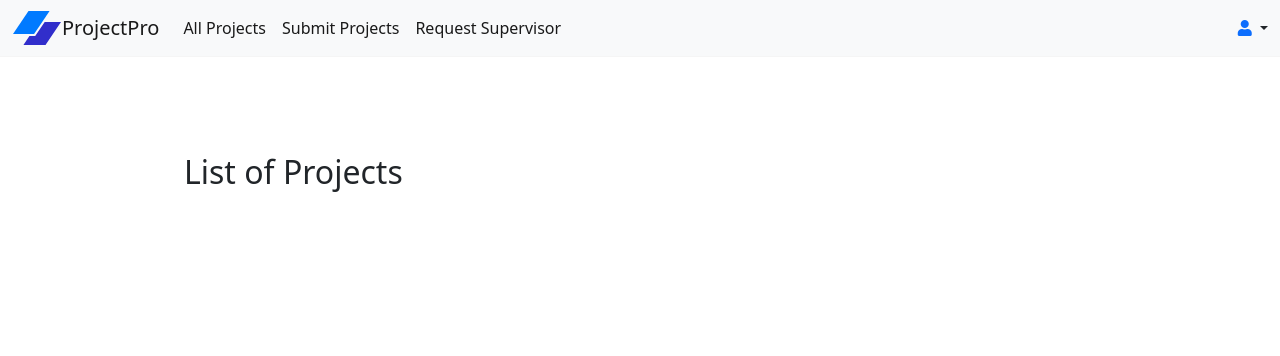
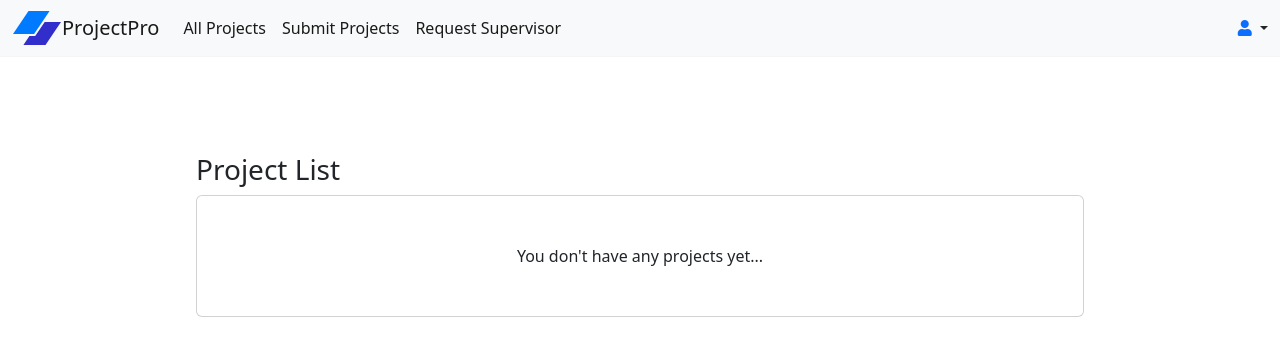
Before and after one commit to sparkle666/student-project-management, a Django app: page /projects_list/ in a window 1280 px wide. Shown: the top 356 px of the page. Run offline with Django 4.2, Linux system fonts and the light colour scheme; the visitor is signed in with stand-in values (Sample User, id 1); some libraries are stand-ins or nearby versions.

Commit message:
fix: error in the list project view, should list projects of current user

```diff
--- a/pages/views.py
+++ b/pages/views.py
@@ -5,7 +5,6 @@ from .forms import ProjectForm, SuperuserCreationForm, SupervisorRequestForm
 from django.http import HttpResponse
 from django.contrib import auth
 from django.urls import reverse
-
 
 
 class HomePageView(TemplateView):
@@ -23,6 +22,7 @@ def create_project(request):
             # Save the project to the database
             project = form.save(commit=False)
             project.submitted_request = True  # You can set other fields as needed
+            project.student = request.user
             project.save()
             # Perform any other actions or redirection here
             return redirect('project_submitted', project_id=project.id)
@@ -39,8 +39,13 @@ def project_submitted(request, project_id):
 
 
 def projects_list(request):
-    projects = Project.objects.all()
-    return render(request, 'pages/project_list.html', {'projects': projects})
+    projects = Project.objects.filter(student=request.user)
+
+    context = {'projects': projects}
+    # if not projects.exists():
+    #     context = {'projects': []}
+
+    return render(request, 'pages/project_list.html', context)
 
   # Create a form for supervisor requests
 
@@ -83,11 +88,13 @@ def superuser_signup(request):
             user.save()
 
             # Log in the superuser
-            user = auth.authenticate(username=user.username, password=request.POST['password1'])
+            user = auth.authenticate(
+                username=user.username, password=request.POST['password1'])
             if user is not None:
                 auth.login(request, user)
 
-            return redirect(reverse('admin:index'))  # Redirect to the admin dashboard.
+            # Redirect to the admin dashboard.
+            return redirect(reverse('admin:index'))
     else:
         form = SuperuserCreationForm()
     return render(request, 'account/superuser_signup.html', {'form': form})
--- a/templates/pages/project_list.html
+++ b/templates/pages/project_list.html
@@ -6,28 +6,60 @@
 
 {% block content %}
 <div class="container mt-5 p-4">
-    <h2 class="my-4">List of Projects</h2>
-    <ul class="list-group">
-        {% for project in projects %}
-        <li class="list-group-item">
-            <h5 class="mb-1">{{ project.title }}</h5>
-            <p>{{ project.description }}</p>
-            {% if project.approved %}
-            <p class="text-success">Status: Approved</p>
-            {% else %}
-            <p>Status: <span class="text-warning">Pending Approval</span> </p>
+    <div class="container mt-4">
+        <h3>Project List</h3>
+        <table class="table table-striped">
+            {% if projects %}
+            <thead>
+                <tr>
+                    <th>Title</th>
+                    <th>Description</th>
+                    <th>Supervisor</th>
+                    <th>Student</th>
+                    <th>Submitted Request</th>
+                    <th>Approved</th>
+                    <th>Submitted At</th>
+                </tr>
+            </thead>
             {% endif %}
-
-            {% if project.supervisor %}
-            <p class="mb-1">Supervisor: {{ project.supervisor }}</p>
-            {% else %}
-            <p class="mb-1">No Supervisor Assigned</p>
-            <a href="{% url 'create_supervisor_request' project.id %}" class="btn btn-warning">Request For A
-                Supervisor</a>
-            {% endif %}
-            <!-- Display other project details as needed -->
-        </li>
-        {% endfor %}
-    </ul>
+            <tbody>
+                {% for project in projects %}
+                <tr>
+                    <td>{{ project.title }} </td>
+                    <td>{{ project.description }}</td>
+                    <td>
+                        {% if project.supervisor is None %}
+                        <i class="fa fa-times text-primary"></i>
+                        {% else %}
+                        {{ project.supervisor }}
+                        {% endif %}
+                    </td>
+                    <td>{{ project.student }}</td>
+                    <td>
+                        {% if project.submitted_request %}
+                        <i class="fa fa-check text-primary"></i>
+                        {% else %}
+                        <i class="fa fa-times"></i>
+                        {% endif %}
+                    </td>
+                    <td>
+                        {% if project.approved %}
+                        <i class="fa fa-check text-primary"></i>
+                        {% else %}
+                        <i class="fa fa-times text-danger"></i>
+                        {% endif %}
+                    </td>
+                    <td>{{ project.submitted_at }}</td>
+                    <td><span><a href="">Edit</a></span></td>
+                    <td><span><a href="">Delete</a></span></td>
+                </tr>
+                {% empty %}
+                <div class="card p-5">
+                    <p class="text-center">You don't have any projects yet...</p>
+                </div>
+                {% endfor %}
+            </tbody>
+        </table>
+    </div>
 </div>
 {% endblock content %}
```
